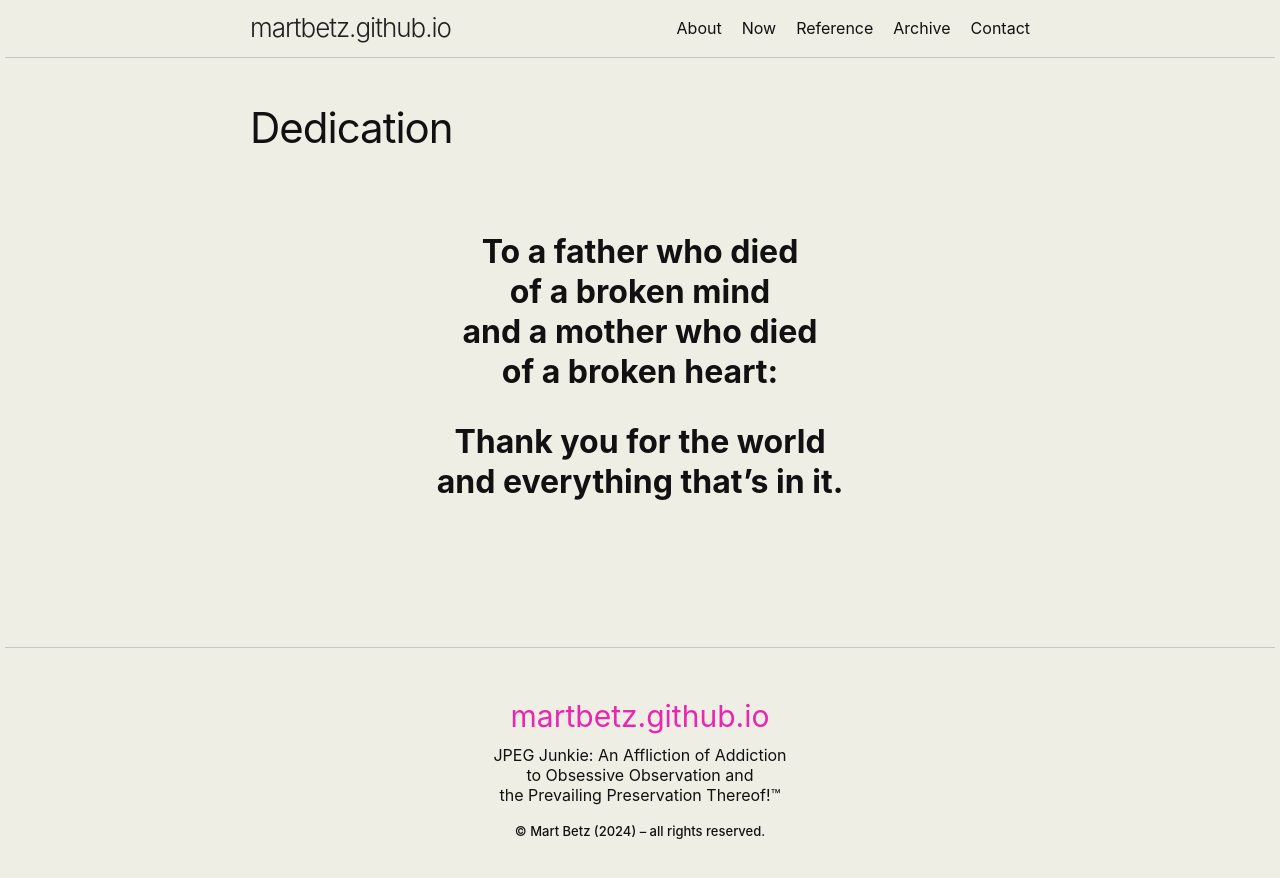
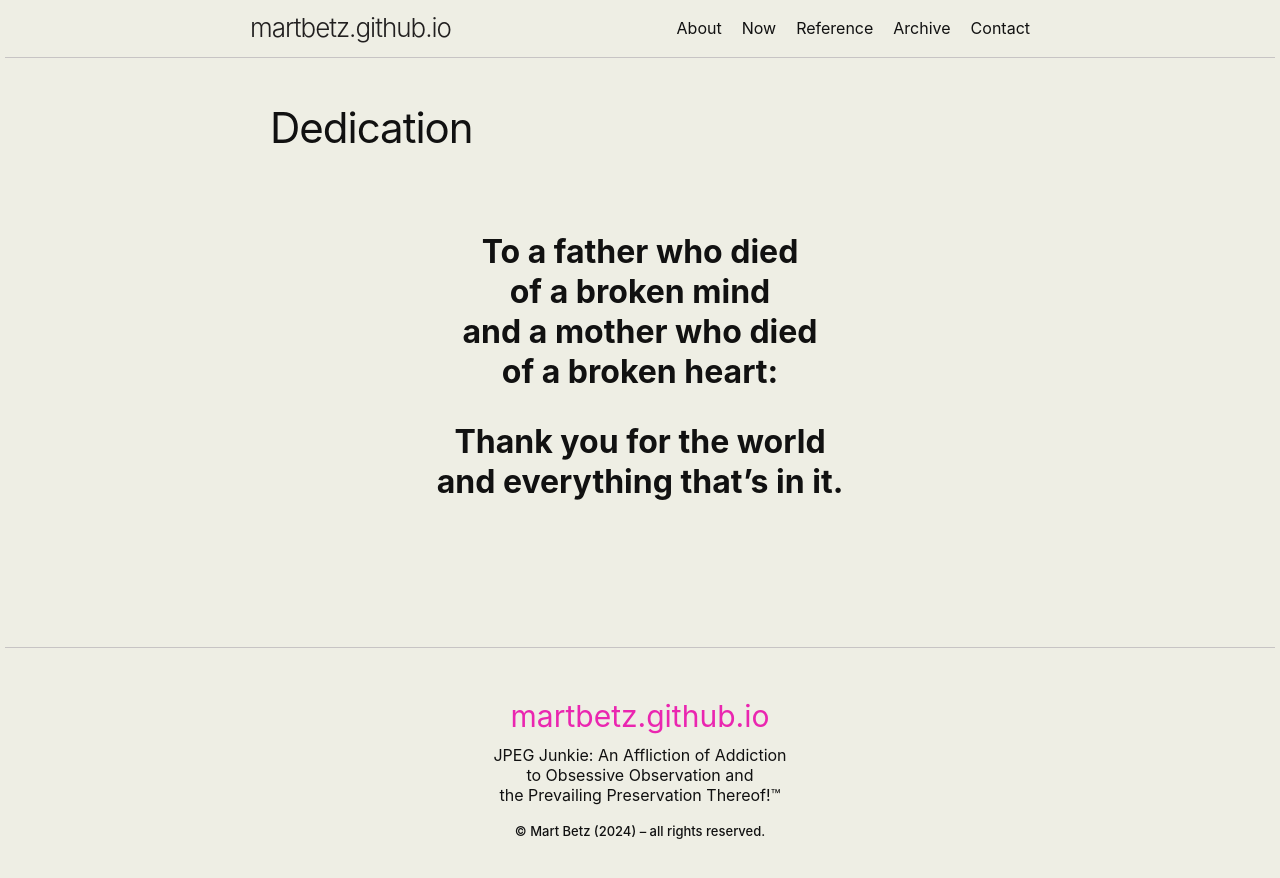
Before and after one commit to martbetz/martbetz.github.io, a Jekyll site: the page built from dedication.md, in a window 1280 px wide. Shown: the top 878 px of the page. Built offline with Jekyll 4.4.1, drawn with Linux system fonts in a browser that asks for light colours; our own code applies the rules of GitHub Pages for plain Markdown files.

Commit message:
Update _layout.scss

```diff
--- a/_sass/minima/_layout.scss
+++ b/_sass/minima/_layout.scss
@@ -219,7 +219,6 @@
 }
 
 .page-heading {
-    margin-left: 20px;
   @include relative-font-size(2);
 }
 
@@ -253,6 +252,7 @@
  */
 .post-header {
   margin-bottom: $spacing-unit;
+    margin-left: 20px;
 }
 
 .post-title,
```
